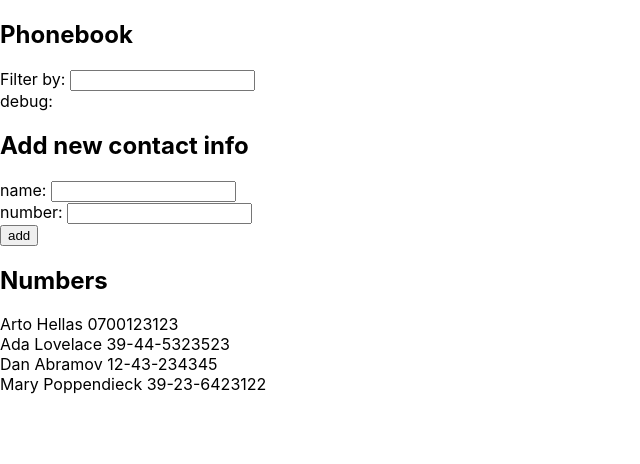
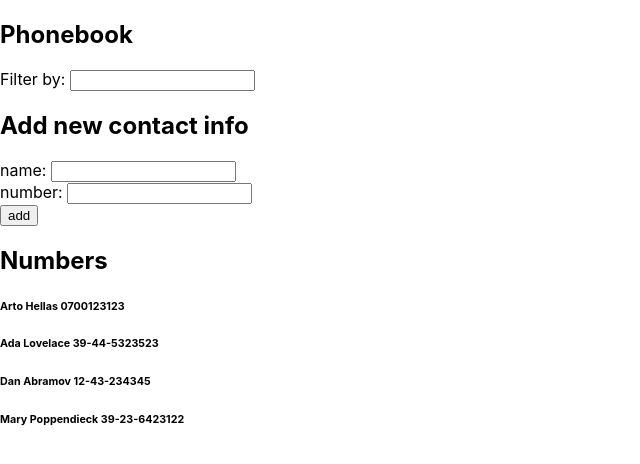
Before and after one commit to rudrut/fullstackopen-submissions, a React (Create React App) app in the folder part2/phonebook/: page / in a window 1280 px wide. Shown: the top 464 px of the page, without its empty margins (0-640 px from the left). Built offline with nearby package versions, Linux system fonts and the light colour scheme.

Commit message:
Separate components in 2.10

```diff
--- a/part2/phonebook/src/App.js
+++ b/part2/phonebook/src/App.js
@@ -1,85 +1,75 @@
-import React, { useState } from 'react'
+import React, { useState } from "react";
+import PersonsDisplay from "./components/PersonsDisplay";
+import SearchFilter from "./components/SearchFilter";
+import Person from "./components/Person";
+import PersonForm from "./components/PersonForm";
 
-const SearchFilter = () => {
+const App = (props) => {
+	const [persons, setPersons] = useState([
+		{ name: "Arto Hellas", number: "0700123123" },
+		{ name: "Ada Lovelace", number: "39-44-5323523" },
+		{ name: "Dan Abramov", number: "12-43-234345" },
+		{ name: "Mary Poppendieck", number: "39-23-6423122" },
+	]);
+	const [newName, setNewName] = useState("");
+	const [newNumber, setNewNumber] = useState("");
+	const [search, setSearch] = useState("");
+	const [showAll, setShowAll] = useState(false);
 
-}
-
-const PersonForm = () => {
-
-}
-
-const PersonsDisplay = () => {
-
-}
-
-const App = () => {
-  const [ persons, setPersons ] = useState([
-    { name : 'Arto Hellas', number: '0700123123' },
-    { name: 'Ada Lovelace', number: '39-44-5323523' },
-    { name: 'Dan Abramov', number: '12-43-234345' },
-    { name: 'Mary Poppendieck', number: '39-23-6423122' }
-  ])
-  const [ newName, setNewName ] = useState('')
-  const [ newNumber, setNewNumber ] = useState('')
-  const [ search, setSearch ] = useState('')
-  const [ showAll, setShowAll ] = useState(false)
-
-  const personsToShow = showAll ? persons : persons.filter(person => person.name.toLowerCase().includes(search.toLowerCase()))
+	const personsToShow = showAll
+		? persons
+		: persons.filter((person) =>
+				person.name.toLowerCase().includes(search.toLowerCase())
+		  );
 
 	const addName = (e) => {
-    e.preventDefault()
+		e.preventDefault();
 		const personObject = {
 			name: newName,
-      number: newNumber
-    }
+			number: newNumber,
+		};
 
-    if(persons.find(person => person.name === newName)) {
-      window.alert(`${newName} is already in the phonebook`)
-    }
-    else {
-      setPersons(persons.concat(personObject))
-      setNewName('')
-      setNewNumber('')
+		if (persons.find((person) => person.name === newName)) {
+			window.alert(`${newName} is already in the phonebook`);
+		} else {
+			setPersons(persons.concat(personObject));
+			setNewName("");
+			setNewNumber("");
 			console.log(persons);
 		}
-  }
+	};
 
 	const handleSearchChange = (e) => {
-    setSearch(e.target.value)
-    console.log(personsToShow)
-  }
+		setSearch(e.target.value);
+		console.log(props.personsToShow);
+	};
 
 	const handleNameChange = (e) => {
-    setNewName(e.target.value)
-  }
+		setNewName(e.target.value);
+	};
 
 	const handleNumberChange = (e) => {
-    setNewNumber(e.target.value)
-  }
+		setNewNumber(e.target.value);
+	};
 
 	return (
 		<div>
 			<h2>Phonebook</h2>
-        <div>
-        Filter by: <input value={search} onChange={handleSearchChange}/>
-        <div>debug: {search}</div>
+			<SearchFilter
+				value={search}
+				onChange={handleSearchChange}
+			/>
+			<h2>Add new contact info</h2>
+      <PersonForm onSubmit={addName} namevalue={newName} onNameChange={handleNameChange} numbervalue={newNumber} onNumberChange={handleNumberChange} />
+			<h2>Numbers</h2>
+			<PersonsDisplay
+				personsToShow={personsToShow.map((person) => {
+					return <Person key={person.name} {...person} />;
+				})}
+			/>
+			<div></div>
 		</div>
-      <h2>Add new contact info</h2>
-      <form onSubmit={addName}>
-        <div>
-          name: <input value={newName} onChange={handleNameChange}/>
-        </div>
-        <div>
-          number: <input value={newNumber} onChange={handleNumberChange}/>
-        </div>
-        <div>
-          <button type="submit">add</button>
-        </div>
-      </form>
-      <h2>Numbers</h2>
-        {personsToShow.map((person) => <div key={person.name}>{person.name} {person.number}</div>)}
-    </div>
-  )
-}
+	);
+};
 
-export default App
+export default App;
--- /dev/null
+++ b/part2/phonebook/src/components/Person.js
@@ -0,0 +1,14 @@
+import React from 'react'
+
+const Person = (props) => {
+    const { name, number } = props
+    return (
+        <div>
+            <h6>
+                {name} {number}
+            </h6>
+        </div>
+    )
+}
+
+export default Person
--- /dev/null
+++ b/part2/phonebook/src/components/PersonForm.js
@@ -0,0 +1,18 @@
+const PersonForm = (props) => {
+	const { namevalue, numbervalue, onSubmit, onNameChange, onNumberChange} = props
+	return (
+		<form onSubmit={onSubmit}>
+			<div>
+				name: <input namevalue={namevalue} onChange={onNameChange} />
+			</div>
+			<div>
+				number: <input numbervalue={numbervalue} onChange={onNumberChange} />
+			</div>
+			<div>
+				<button type='submit'>add</button>
+			</div>
+		</form>
+	);
+};
+
+export default PersonForm;
--- /dev/null
+++ b/part2/phonebook/src/components/PersonsDisplay.js
@@ -0,0 +1,13 @@
+import React from "react";
+
+const PersonsDisplay = (props) => {
+    const { personsToShow } = props
+
+    return (
+        <div>
+            {personsToShow}
+        </div>
+    )
+};
+
+export default PersonsDisplay;
--- /dev/null
+++ b/part2/phonebook/src/components/SearchFilter.js
@@ -0,0 +1,13 @@
+import React from "react";
+
+const SearchFilter = (props) => {
+	console.log(props);
+	const { value, onChange } = props;
+	return (
+		<div>
+			Filter by: <input value={value} onChange={onChange}></input>
+		</div>
+	);
+};
+
+export default SearchFilter;
```
Lines whose indentation alone changed are shown as unchanged.
